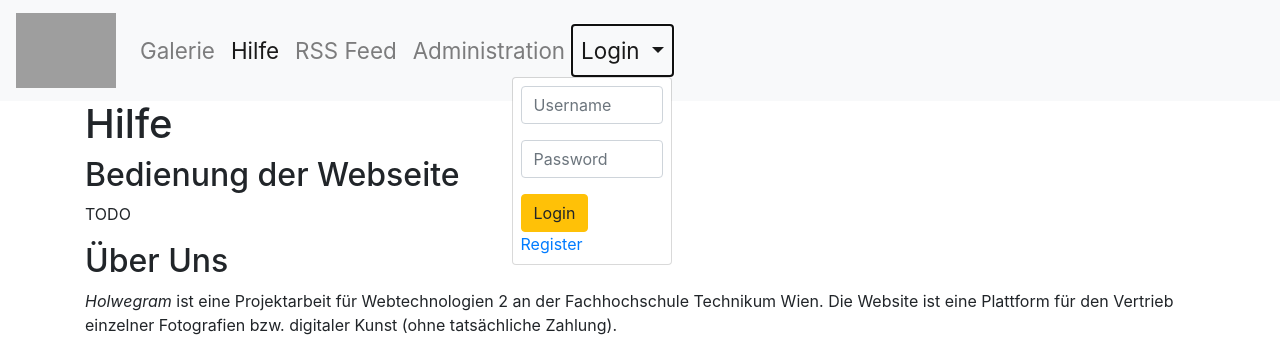
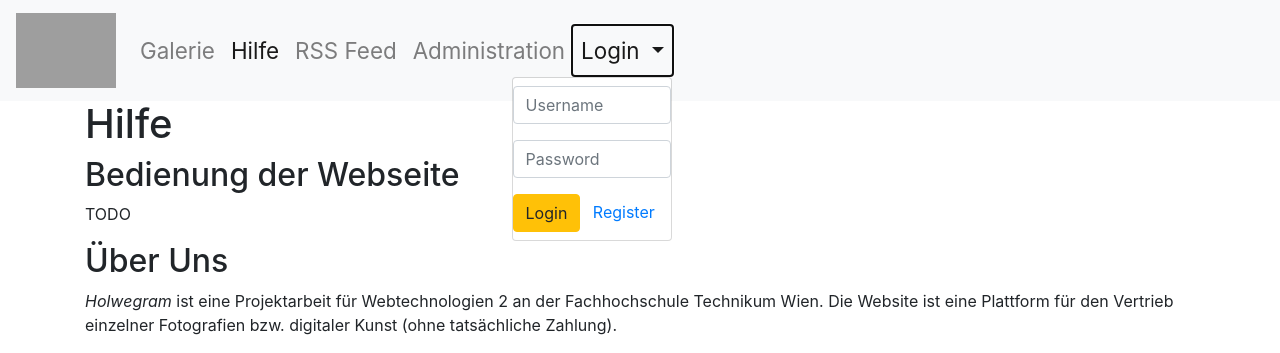
Before and after one commit to ManuelB095/WebTechProjektSS, a PHP site: page /help in a window 1280 px wide, after a click on "Login". Shown: the top 353 px of the page. Run offline with PHP 8.4, Linux system fonts and the light colour scheme; grey boxes are pictures that could not be loaded.

Commit message:
login/out fertig

```diff
--- a/actions/logout.php
+++ b/actions/logout.php
@@ -3,4 +3,4 @@
 //TODO just dump the session?
 session_destroy();
 
-echo "true"
+echo "true";
--- a/pageparts/loginNavigation.php
+++ b/pageparts/loginNavigation.php
@@ -3,17 +3,15 @@
                   Login
               </a>
                 <div class="dropdown-menu dropdown-menu-right" id="loginMenu" aria-labelledby="navbarDropdown">
-                    <form id="loginForm" class="px-2" method="post" accept-charset="UTF-8">
-                        <div class="form-group">
-                            <span class="sr-only"><label for="login-username">Username</label></span>
-                            <input class="form-control" type="text" id="login-username" name="username" placeholder="Username" required/>
-                        </div>
-                        <div class="form-group">
-                            <span class="sr-only"><label for="login-password">Password</label></span>
-                            <input class="form-control" type="password" id="login-password" name="userpwd" placeholder="Password" required/>
-                        </div>
-                        <button id="btnLogin" class="btn btn-warning" type="submit">Login</button>
-                    </form>
+                    <div class="form-group">
+                        <span class="sr-only"><label for="login_username">Username</label></span>
+                        <input class="form-control" type="text" id="login_username" placeholder="Username" required/>
+                    </div>
+                    <div class="form-group">
+                        <span class="sr-only"><label for="login_password">Password</label></span>
+                        <input class="form-control" type="password" id="login_password" placeholder="Password" required/>
+                    </div>
+                    <button id="btn_login" class="btn btn-warning">Login</button>
                     <!-- BIG TO DO : SET UP Registry Link via GET -->
                     <a class="px-2 pt-2" href="register">Register<?php
                     if (isset($_GET['subpage']) && $_GET['subpage'] === "register") {
--- a/public/js/index.js
+++ b/public/js/index.js
@@ -130,4 +130,44 @@ jQuery(document).ready(function($)
         },*/
     });
 
+    /*
+    |------------------------------------------------
+    | Login Handling
+    |------------------------------------------------
+    */
+
+    let btn_login = $('#btn_login');
+    if( btn_login )
+    {
+        btn_login.on('click', function(e)
+        {
+            // tell server to login, reload page if successful
+            AjaxActionAndFlash({
+                'action':'login',
+                'username':$('#login_username').val(),
+                'password':$('#login_password').val(),
+            },  function(response)
+                {
+                    location.reload();
+                }
+            );
+        });
+    }
+
+    let btn_logout = $('#btn_logout');
+    if( btn_logout )
+    {
+        btn_logout.on('click', function(e)
+        {
+            // tell server to logout, reload page if successful
+            AjaxActionAndFlash({
+                'action':'logout',
+            },  function(response)
+                {
+                    location.reload();
+                }
+            );
+        });
+    }
+
 });
```
Also changed, not shown: actions/login.php (+7 -5 lines), pageparts/logoutNavigation.php (+2 -5 lines).
